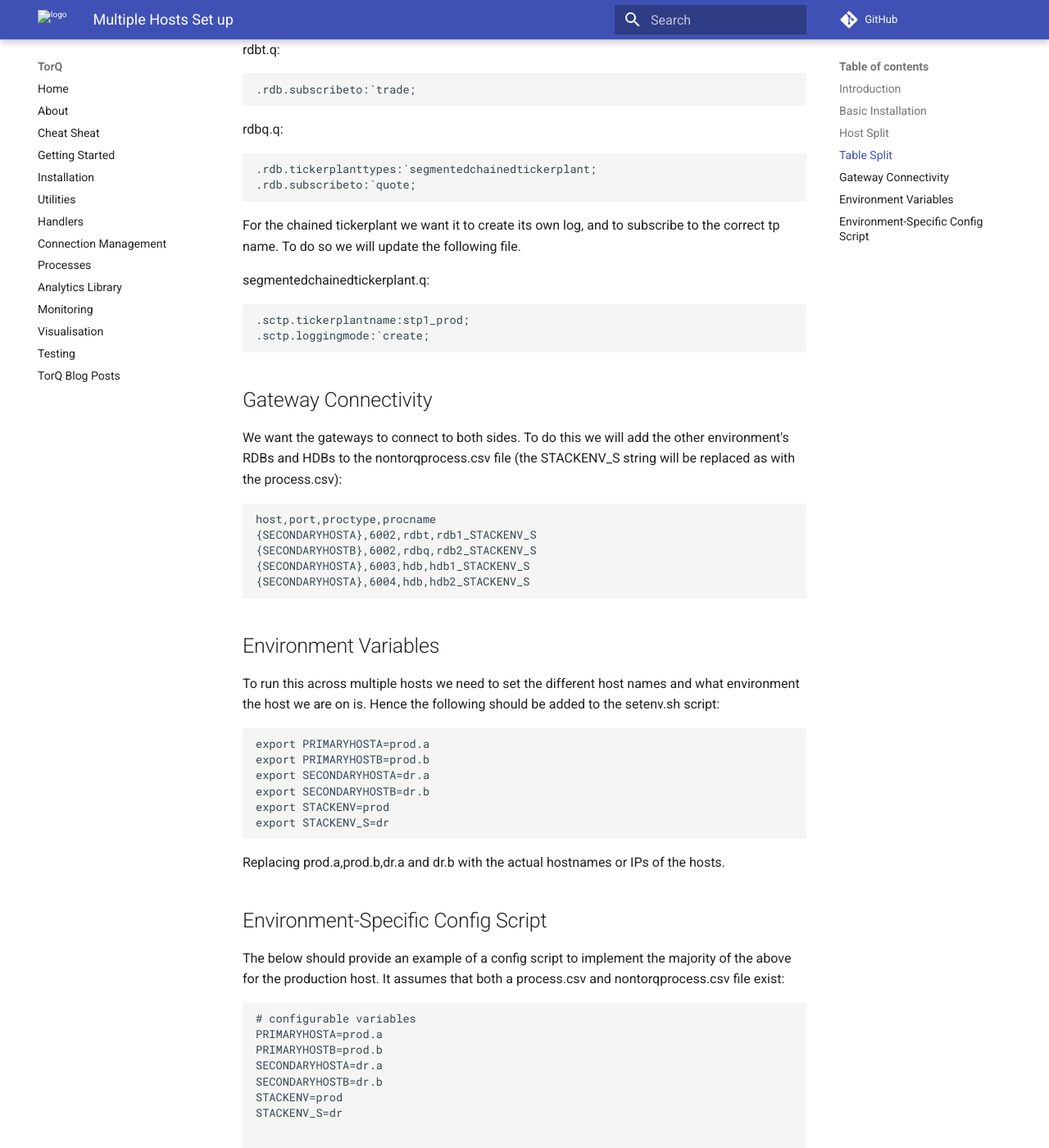
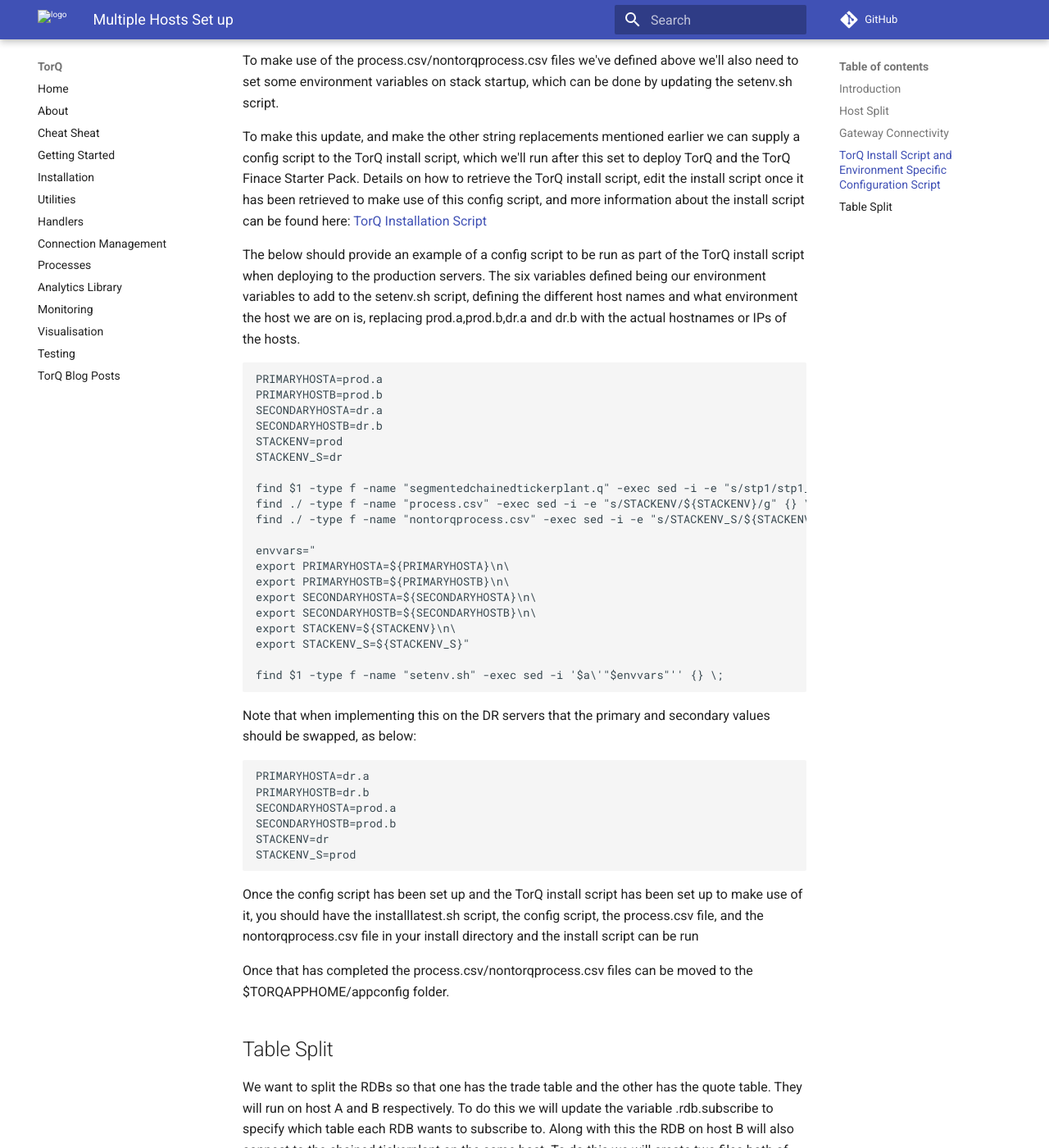
Before and after one commit to DataIntellectTech/TorQ, an MkDocs documentation site: the page built from docs/MultipleHosts.md, in a window 1280 px wide and 1400 px high, scrolled down 1246 px. Shown: the whole window at 82% size. Built offline with MkDocs 1.6.1 and Material for MkDocs 9.7.7, drawn with Linux system fonts in a browser that asks for light colours; comment, search, counter and statistics services are not loaded; old or Windows-style settings are respelled for this version of MkDocs; some of the changed text lies outside the part shown.

Commit message:
Update ordering and remove some of the config script steps for simplcity

````diff
--- a/docs/MultipleHosts.md
+++ b/docs/MultipleHosts.md
@@ -4,13 +4,10 @@
 The purpose of this is to give an example of a multiple host set up. We will have two environments, production and DR.
 Each environment will be split across two hosts. This will use the TorQ Finance Starter Pack as the base to work from.
 
-## Basic Installation
-For this example we will use the TorQ Installation Script. Information on this can be found here [TorQ Installation Script](http://www.aquaq.co.uk/q/torq-installation-script/)
-
-The majority of the below can be implemented through a environment-specific config script supplied to the installtorqapp.sh script through an edit to the installlatest.sh script as described at the above link.
+We will run through the steps to implement this set-up in order below, making use of the TorQ install script where appropriate.
 
 ## Host Split
-To split the stack across hosts we do so in the process.csv file.
+First off we will want to split the stack across hosts, which we can do by configuring a custom process.csv file.
 Processes on Host A:
 - Feed
 - Tickerplant
@@ -39,6 +36,59 @@
 ${PRIMARYHOSTA},{KDBBASEPORT}+9,feed,feed1_STACKENV,,1,0,,,${KDBAPPCODE}/tick/feed.q,1,,q
 ```
 
+## Gateway Connectivity
+We want the gateways to connect to both sides, i.e. such that the production gateway connects to the DR databases as well as the production ones, and vice versa. To do this we will configure a custom nontorqprocess.csv file, adding the other environment's RDBs and HDBs (the STACKENV_S string will be replaced as with the process.csv):
+```
+host,port,proctype,procname
+{SECONDARYHOSTA},6002,rdbt,rdb1_STACKENV_S
+{SECONDARYHOSTB},6002,rdbq,rdb2_STACKENV_S
+{SECONDARYHOSTA},6003,hdb,hdb1_STACKENV_S
+{SECONDARYHOSTA},6004,hdb,hdb2_STACKENV_S
+```
+
+## TorQ Install Script and Environment Specific Configuration Script
+To make use of the process.csv/nontorqprocess.csv files we've defined above we'll also need to set some environment variables on stack startup, which can be done by updating the setenv.sh script.
+
+To make this update, and make the other string replacements mentioned earlier we can supply a config script to the TorQ install script, which we'll run after this set to deploy TorQ and the TorQ Finace Starter Pack. Details on how to retrieve the TorQ install script, edit the install script once it has been retrieved to make use of this config script, and more information about the install script can be found here: [TorQ Installation Script](http://www.aquaq.co.uk/q/torq-installation-script/)
+
+The below should provide an example of a config script to be run as part of the TorQ install script when deploying to the production servers. The six variables defined being our environment variables to add to the setenv.sh script, defining the different host names and what environment the host we are on is, replacing prod.a,prod.b,dr.a and dr.b with the actual hostnames or IPs of the hosts.
+```
+PRIMARYHOSTA=prod.a
+PRIMARYHOSTB=prod.b
+SECONDARYHOSTA=dr.a
+SECONDARYHOSTB=dr.b
+STACKENV=prod
+STACKENV_S=dr
+
+find $1 -type f -name "segmentedchainedtickerplant.q" -exec sed -i -e "s/stp1/stp1_${STACKENV}/g" {} \;
+find ./ -type f -name "process.csv" -exec sed -i -e "s/STACKENV/${STACKENV}/g" {} \;
+find ./ -type f -name "nontorqprocess.csv" -exec sed -i -e "s/STACKENV_S/${STACKENV_S}/g" {} \;
+
+envvars="
+export PRIMARYHOSTA=${PRIMARYHOSTA}\n\
+export PRIMARYHOSTB=${PRIMARYHOSTB}\n\
+export SECONDARYHOSTA=${SECONDARYHOSTA}\n\
+export SECONDARYHOSTB=${SECONDARYHOSTB}\n\
+export STACKENV=${STACKENV}\n\
+export STACKENV_S=${STACKENV_S}"
+
+find $1 -type f -name "setenv.sh" -exec sed -i '$a\'"$envvars"'' {} \;
+```
+
+Note that when implementing this on the DR servers that the primary and secondary values should be swapped, as below:
+```
+PRIMARYHOSTA=dr.a
+PRIMARYHOSTB=dr.b
+SECONDARYHOSTA=prod.a
+SECONDARYHOSTB=prod.b
+STACKENV=dr
+STACKENV_S=prod
+```
+
+Once the config script has been set up and the TorQ install script has been set up to make use of it, you should have the installlatest.sh script, the config script, the process.csv file, and the nontorqprocess.csv file in your install directory and the install script can be run
+
+Once that has completed the process.csv/nontorqprocess.csv files can be moved to the $TORQAPPHOME/appconfig folder.
+
 ## Table Split
 We want to split the RDBs so that one has the trade table and the other has the quote table. They will run on host A and B respectively. To do this we will update the variable .rdb.subscribe to specify which table each RDB wants to subscribe to. Along with this the RDB on host B will also connect to the chained tickerplant on the same host. To do this we will create two files both of which will be located in $TORQAPPHOME/appconfig/settings. They will be as follows:
 
@@ -53,86 +103,9 @@
 .rdb.subscribeto:`quote;
 ```
 
-For the chained tickerplant we want it to create its own log, and to subscribe to the correct tp name. To do so we will update the following file.
+For the chained tickerplant we want it to create its own log. To do so we will update the following file.
 
 segmentedchainedtickerplant.q:
 ```
-.sctp.tickerplantname:stp1_prod;
 .sctp.loggingmode:`create;
 ```
-## Gateway Connectivity
-We want the gateways to connect to both sides. To do this we will add the other environment's RDBs and HDBs to the nontorqprocess.csv file (the STACKENV_S string will be replaced as with the process.csv):
-```
-host,port,proctype,procname
-{SECONDARYHOSTA},6002,rdbt,rdb1_STACKENV_S
-{SECONDARYHOSTB},6002,rdbq,rdb2_STACKENV_S
-{SECONDARYHOSTA},6003,hdb,hdb1_STACKENV_S
-{SECONDARYHOSTA},6004,hdb,hdb2_STACKENV_S
-```
-
-## Environment Variables
-To run this across multiple hosts we need to set the different host names and what environment the host we are on is. Hence the following should be added to the setenv.sh script:
-```
-export PRIMARYHOSTA=prod.a
-export PRIMARYHOSTB=prod.b
-export SECONDARYHOSTA=dr.a
-export SECONDARYHOSTB=dr.b
-export STACKENV=prod
-export STACKENV_S=dr
-```
-
-Replacing prod.a,prod.b,dr.a and dr.b with the actual hostnames or IPs of the hosts.
-
-## Environment-Specific Config Script
-
-The below should provide an example of a config script to implement the majority of the above for the production host. It assumes that both a process.csv and nontorqprocess.csv file exist:
-
-```
-# configurable variables
-PRIMARYHOSTA=prod.a
-PRIMARYHOSTB=prod.b
-SECONDARYHOSTA=dr.a
-SECONDARYHOSTB=dr.b
-STACKENV=prod
-STACKENV_S=dr
-
-
-# updates to appconfig
-if [ -d ${1}appconfig ];then
-
-  # overwrite process.csv
-  cp ./process.csv ${1}appconfig/
-
-  # make nontorqprocess.csv
-  cp ./nontorqprocess.csv ${1}appconfig/
-
-  # add rdbt settings file
-  echo '.rdb.subscribeto:`trade;' > ${1}appconfig/settings/rdbt.q
-
-  # add rdbq settings file
-  echo '.rdb.tickerplanttypes:`segmentedchainedtickerplant;
-.rdb.subscribeto:`quote;' > ${1}appconfig/settings/rdbq.q
-
-  # append to sctp file
-  echo '.sctp.loggingmode:`create;' >> ${1}appconfig/settings/segmentedchainedtickerplant.q
-  find $1 -type f -name "segmentedchainedtickerplant.q" -exec sed -i -e "s/stp1/stp1_${STACKENV}/g" {} \;
-fi
-
-# define environment variables to add to setenv.sh
-envvars="
-export PRIMARYHOSTA=${PRIMARYHOSTA}\n\
-export PRIMARYHOSTB=${PRIMARYHOSTB}\n\
-export SECONDARYHOSTA=${SECONDARYHOSTA}\n\
-export SECONDARYHOSTB=${SECONDARYHOSTB}\n\
-export STACKENV=${STACKENV}\n\
-export STACKENV_S=${STACKENV_S}"
-
-# add environment variables
-find $1 -type f -name "setenv.sh" -exec sed -i '$a\'"$envvars"'' {} \;
-
-# replace generics in process.csv and nontorqprocess.csv with specifics
-find $1 -type f -name "process.csv" -exec sed -i -e "s/STACKENV/${STACKENV}/g" {} \;
-find $1 -type f -name "nontorqprocess.csv" -exec sed -i -e "s/STACKENV_S/${STACKENV_S}/g" {} \;
-```
-
-For the DR the script would look identical but for the variables at the start flipped so that for example PRIMARYHOSTA was dr.a and STACKENV was dr.
````
